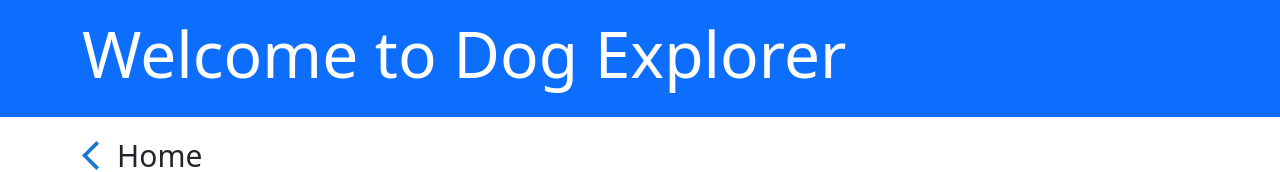
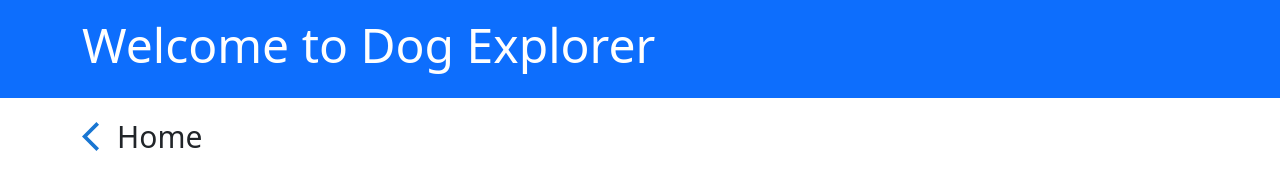
Before and after one commit to dipeshkumarsah98/Dog-Explorer, a React (Create React App) app: page /dog/random in a window 1280 px wide. Shown: the top 172 px of the page. Built offline with nearby package versions, Linux system fonts and the light colour scheme; no server answers.

Commit message:
Rearranging code" ;

```diff
--- a/src/App.js
+++ b/src/App.js
@@ -9,7 +9,9 @@ function App() {
   return (
     <div className="App">
       <div className="bg-primary text-white py-3 mb-3">
-        <h2 className=" container display-3">Welcome to Dog Explorer</h2>
+        <h2 className="container display-5 lg:display-3">
+          Welcome to Dog Explorer
+        </h2>
       </div>
 
       <div className="container">
--- a/src/components/RandomDog.js
+++ b/src/components/RandomDog.js
@@ -27,7 +27,7 @@ export default function RandomDog() {
 
   if (randomDogStore.loading) {
     return <Loading />;
-  } else {
+  }
   return (
     <div>
       <div className="d-flex align-items-center my-3 " onClick={backHome}>
@@ -66,4 +66,3 @@ export default function RandomDog() {
     </div>
   );
 }
-}
--- a/src/components/breedList.jsx
+++ b/src/components/breedList.jsx
@@ -74,7 +74,7 @@ export default function BreedList() {
             <li
               onClick={() => handelClick(breed)}
               key={index}
-              className="list-group-item clickable list-group-item-light m-1"
+              className="list-group-item clickable list-group-item-light m-1 breed-item"
             >
               {breed}
             </li>
--- a/src/index.css
+++ b/src/index.css
@@ -12,3 +12,10 @@
   height: 100%;
   width: 100%;
 }
+.breed-item:hover {
+  background-color: blue;
+  color: white;
+  transform: scale(1.01);
+  transition: 0 ease-in-out 0.2s;
+  cursor: pointer;
+}
```
Also changed, not shown: 1 other file (tests, documents, lock files or other folders). Lines whose indentation alone changed are shown as unchanged.
